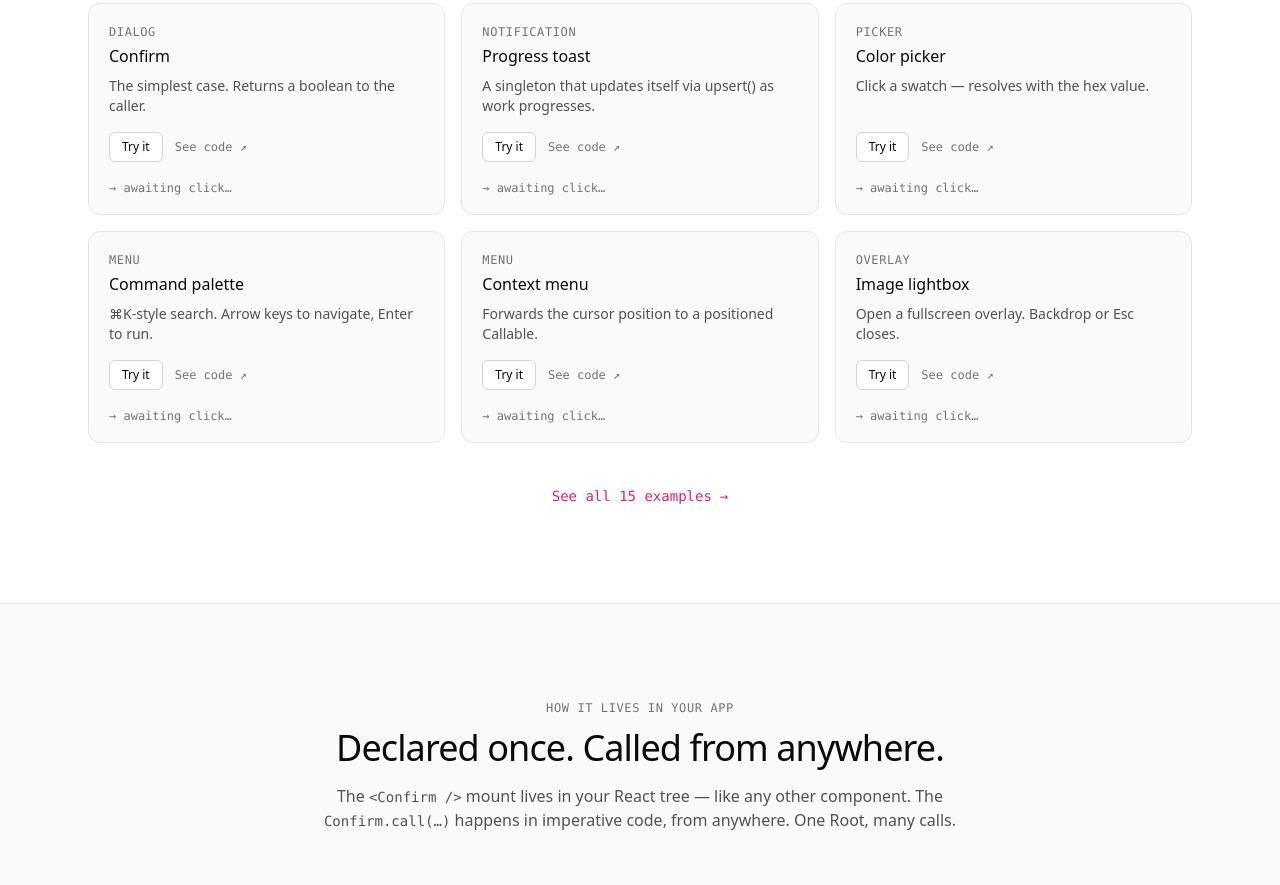
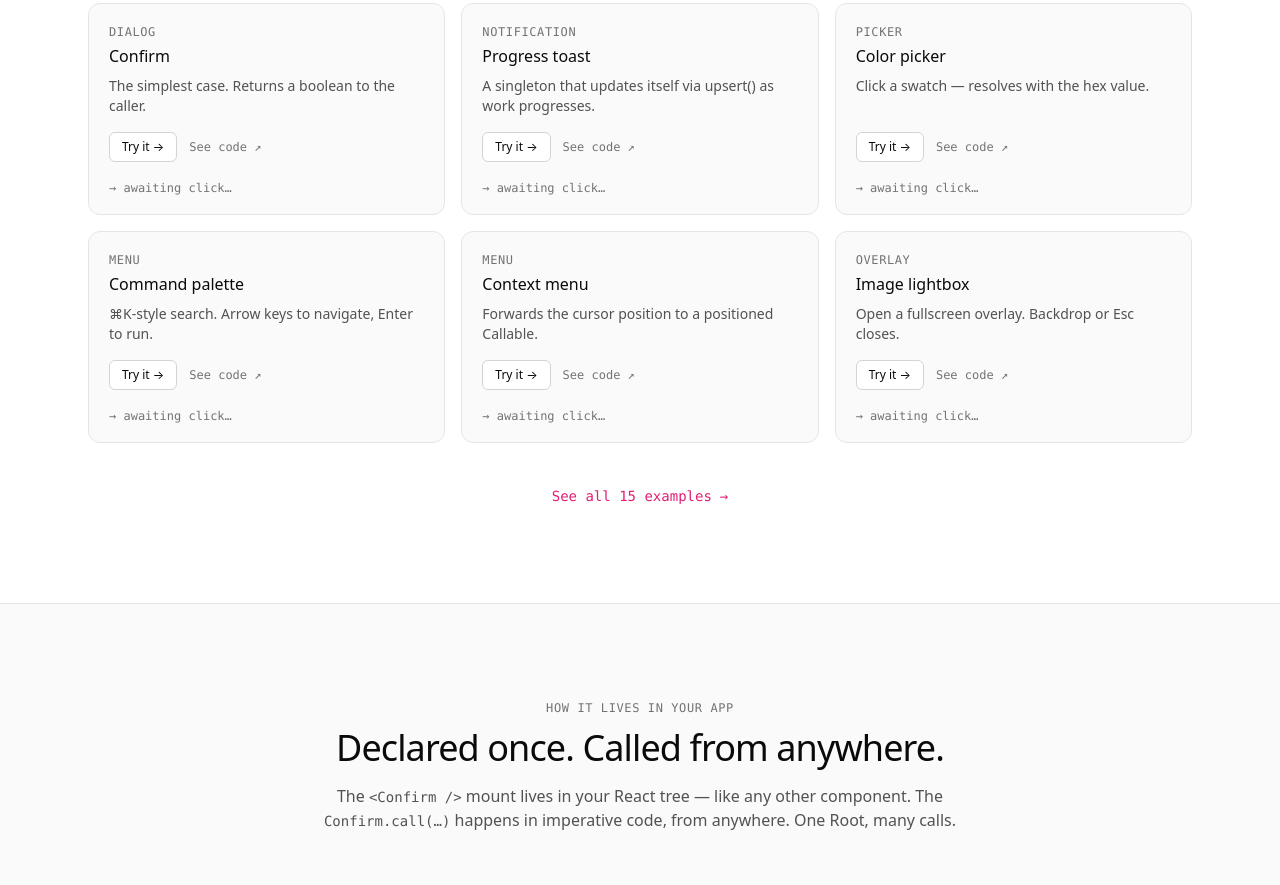
Before and after one commit to desko27/react-call, an Astro site in the folder sites/web/: page / in a window 1280 px wide. Shown: the part 1171-2056 px from the top of the page. Built offline with nearby package versions, Linux system fonts and the light colour scheme; Astro itself is replaced by a stand-in of ours.

Commit message:
chore(web): card primary button reads "Try it →" instead of "Try it"
Uniform label with the arrow across all six cards. Context menu lost
its special "Right-click or tap →" copy in an earlier pass; this
brings the default back to the same affordance every card shows.

```diff
--- a/sites/web/src/components/landing/NotJustConfirmations.tsx
+++ b/sites/web/src/components/landing/NotJustConfirmations.tsx
@@ -61,7 +61,7 @@ const Card = ({
   category,
   title,
   description,
-  buttonLabel = 'Try it',
+  buttonLabel = 'Try it →',
   onTry,
 }: CardProps) => {
   const [result, setResult] = useState<Result | null>(null)
```
